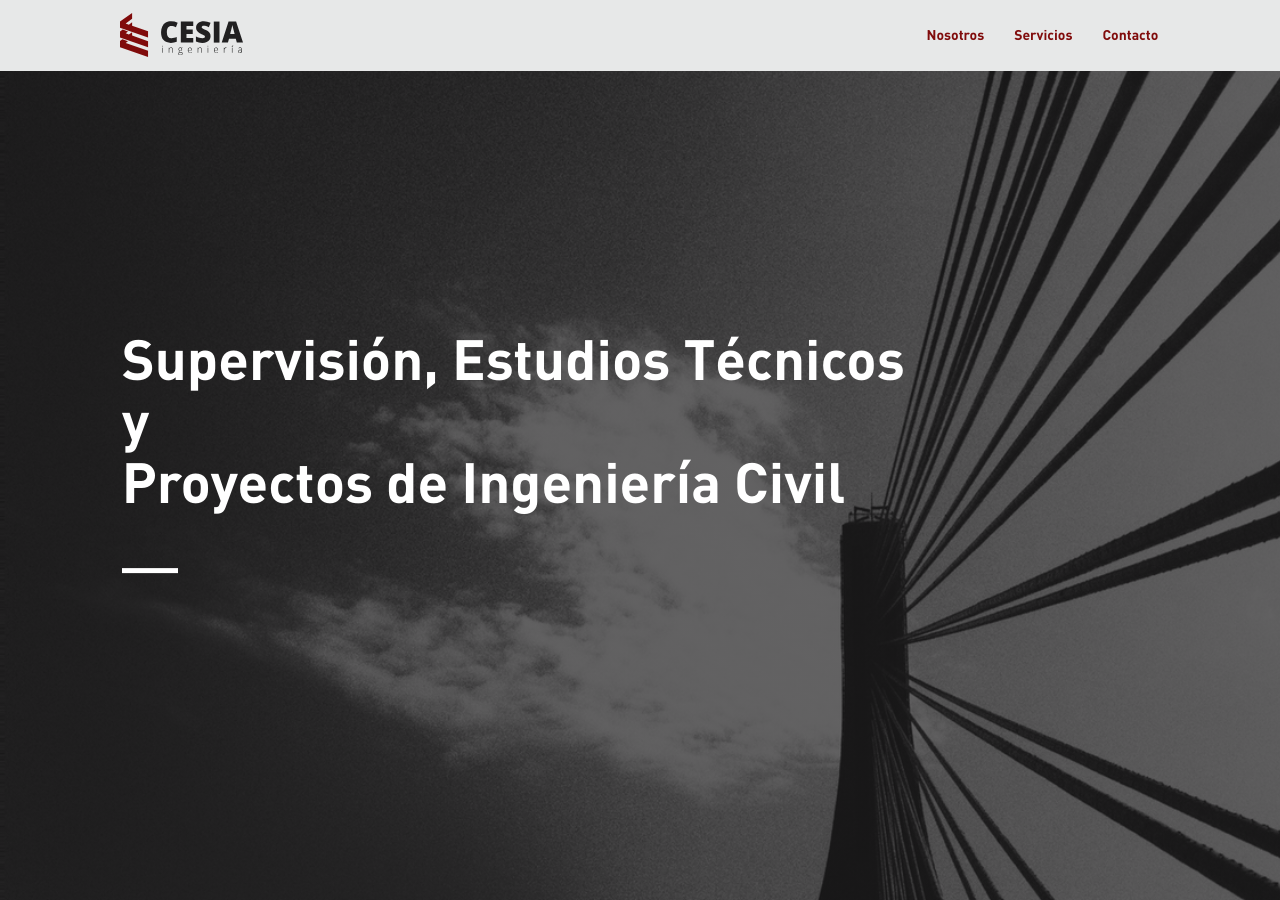
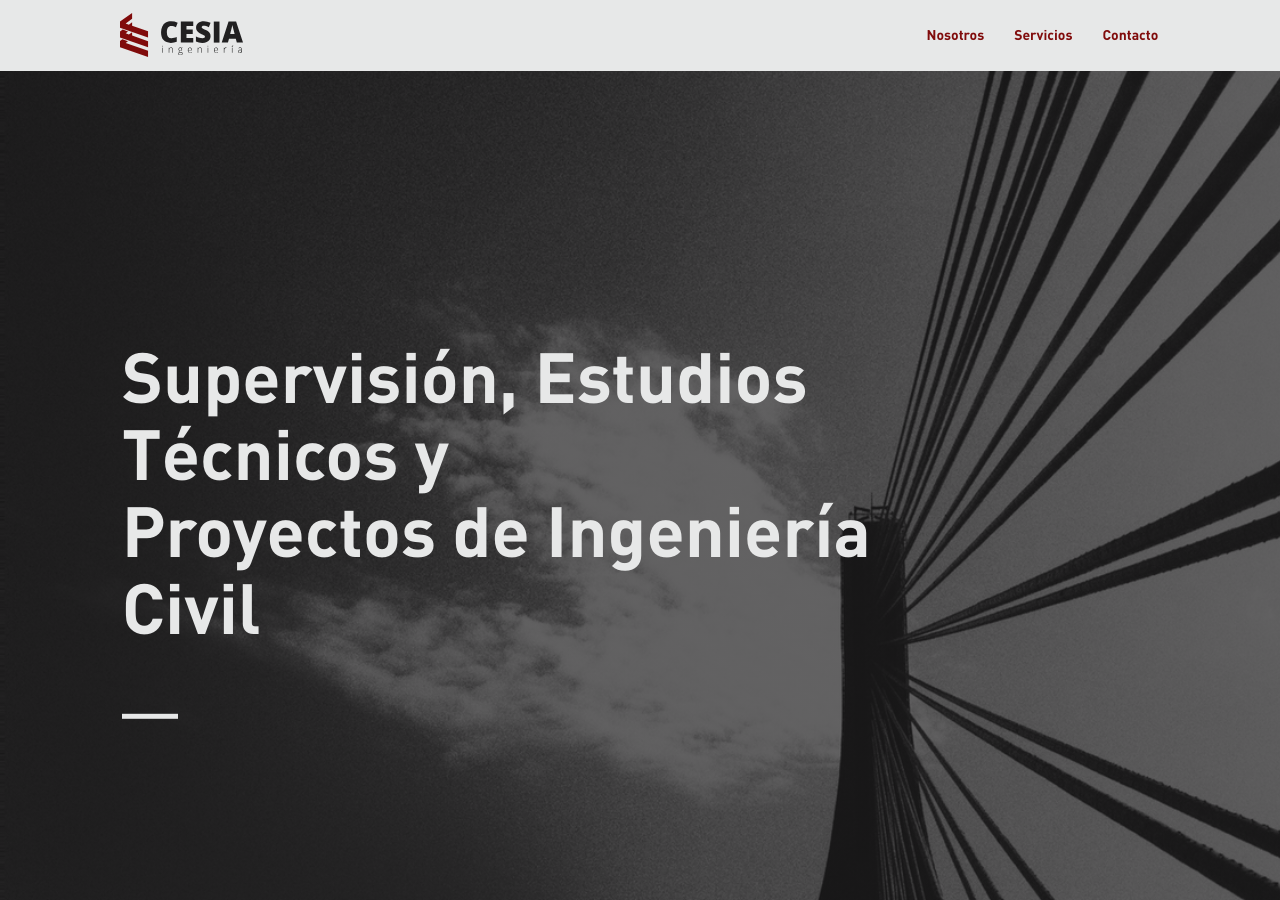
Before and after one commit to madebyborn/CESIA, a Jekyll site: the page built from index.html, in a window 1280 px wide and 900 px high. Built offline with Jekyll 4.4.1, drawn with Linux system fonts in a browser that asks for light colours; nearby versions of some CDN libraries.

Commit message:
Fixing sections height and content position.

```diff
--- a/_sass/_settings.scss
+++ b/_sass/_settings.scss
@@ -6,7 +6,7 @@
 $white: #e7e8e8;
 $black: #212021;
 $trans-red:    rgba(128, 11, 11, 0.95);
-$trans-white:  rgba(231, 232, 232, 0.95);
+$trans-white:  rgba(231, 232, 232, 0.9);
 $trans-black:  rgba(33, 32, 33, 0.7);
 
 
--- a/_sass/_trumps.scss
+++ b/_sass/_trumps.scss
@@ -2,9 +2,23 @@
 T R U M P S
 \* * * * */
 section {
-  padding-top:    2em;
-  padding-bottom: 2em;
   background-position: center;
+
+  @media screen and (min-width: 768px) {
+    & {
+      display:  table;
+      width:    100%;
+      height:   50%;
+      position: relative;
+    }
+
+    .row {
+      position: absolute;
+      top: 50%;
+      width: 100%;
+      transform: translateY(-50%);
+    }
+  }
 
   p {
     font-size: 1.2em;
@@ -77,19 +91,15 @@
 }
 
 .header {
-  display:  table;
-  width:    100%;
   height:   100%;
-  text-align: left;
-  color:            #fff;
+  color:            $white;
   background-color: #000;
-  content:  ' ';
 
   .row {
     position: absolute;
     top: 50%;
     width: 100%;
-    transform: translateY(-50%);
+    transform: translateY(-40%);
   }
 
   .title {
@@ -104,7 +114,7 @@
 
     @media screen and (min-width: 1200px) {
       & {
-        font-size: 4em;
+        font-size: 5em;
       }
     }
   }
```
